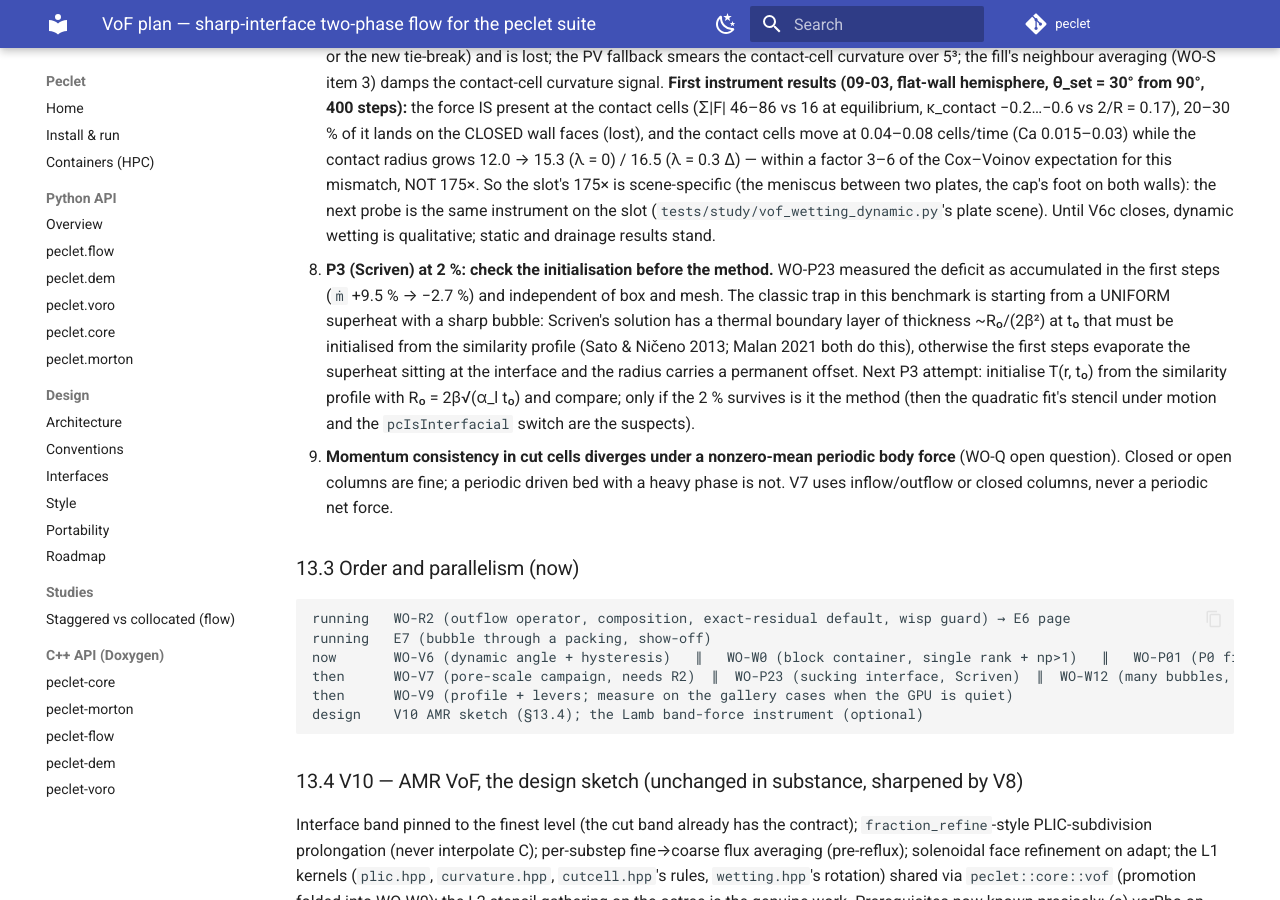
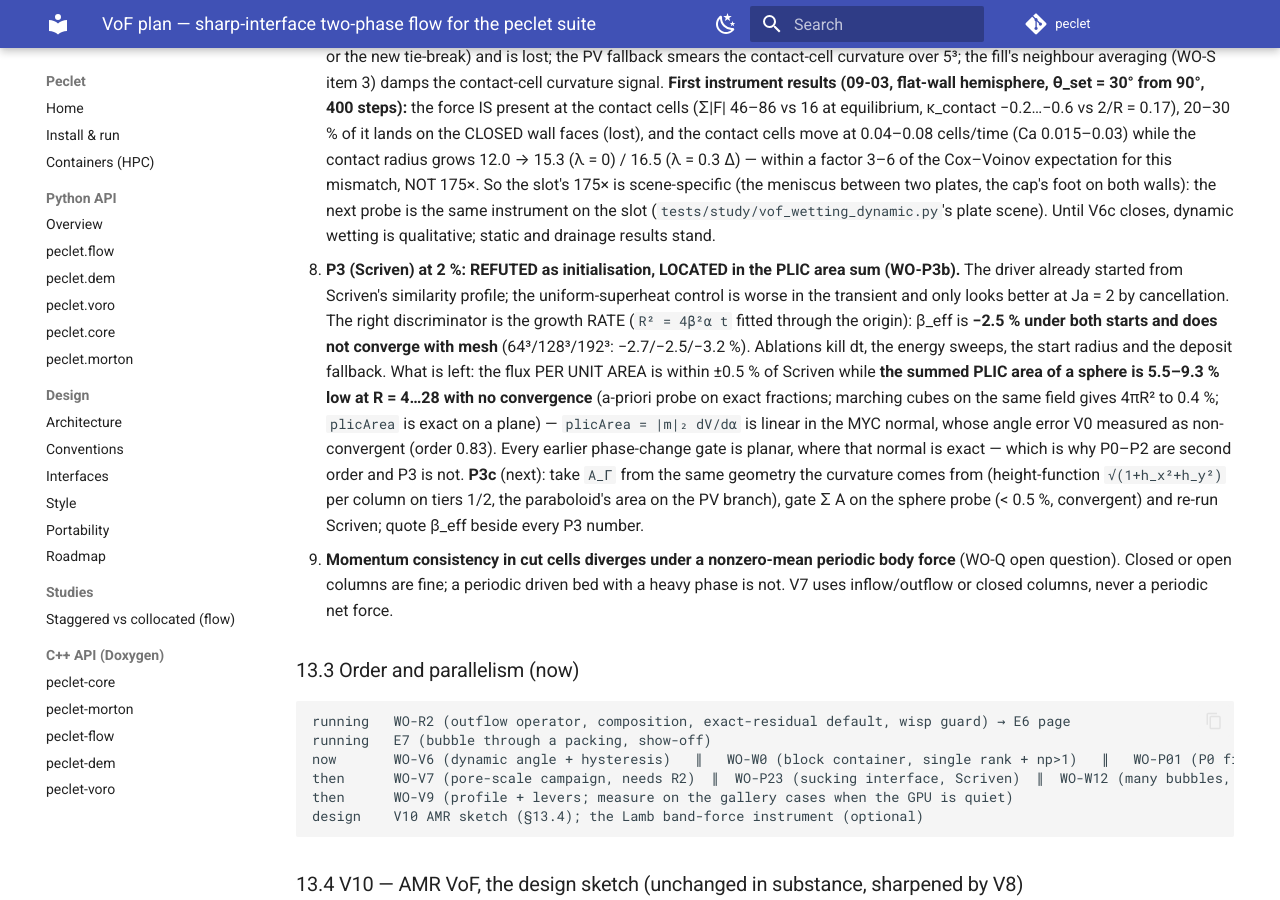
Before and after one commit to computational-chemical-engineering/peclet, an MkDocs documentation site: the page built from docs/VOF_PLAN.md, in a window 1280 px wide and 900 px high, scrolled down 24064 px. Built offline with MkDocs 1.6.1 and Material for MkDocs 9.7.7, drawn with Linux system fonts in a browser that asks for light colours; comment, search, counter and statistics services are not loaded.

Commit message:
flow -> 4d4c95d: WO-P3b (Scriven init refuted; deficit = PLIC area sum on curved interfaces); plan §13 item 8 rewritten
Co-Authored-By: Claude Fable 5.1 <noreply@anthropic.com>
Claude-Session: https://claude.ai/code/session_01Qa1K4Gwa3HaM7hQMg4qLqX

```diff
--- a/docs/VOF_PLAN.md
+++ b/docs/VOF_PLAN.md
@@ -1135,15 +1135,21 @@ gates, twice-failed gates escalate.
    (the meniscus between two plates, the cap's foot on both walls): the next probe is the same
    instrument on the slot (`tests/study/vof_wetting_dynamic.py`'s plate scene). Until V6c
    closes, dynamic wetting is qualitative; static and drainage results stand.
-8. **P3 (Scriven) at 2 %: check the initialisation before the method.** WO-P23 measured the
-   deficit as accumulated in the first steps (`ṁ` +9.5 % → −2.7 %) and independent of box and
-   mesh. The classic trap in this benchmark is starting from a UNIFORM superheat with a sharp
-   bubble: Scriven's solution has a thermal boundary layer of thickness ~R₀/(2β²) at t₀ that
-   must be initialised from the similarity profile (Sato & Ničeno 2013; Malan 2021 both do
-   this), otherwise the first steps evaporate the superheat sitting at the interface and the
-   radius carries a permanent offset. Next P3 attempt: initialise T(r, t₀) from the similarity
-   profile with R₀ = 2β√(α_l t₀) and compare; only if the 2 % survives is it the method (then
-   the quadratic fit's stencil under motion and the `pcIsInterfacial` switch are the suspects).
+8. **P3 (Scriven) at 2 %: REFUTED as initialisation, LOCATED in the PLIC area sum (WO-P3b).**
+   The driver already started from Scriven's similarity profile; the uniform-superheat control
+   is worse in the transient and only looks better at Ja = 2 by cancellation. The right
+   discriminator is the growth RATE (`R² = 4β²α t` fitted through the origin): β_eff is
+   **−2.5 % under both starts and does not converge with mesh** (64³/128³/192³: −2.7/−2.5/−3.2 %).
+   Ablations kill dt, the energy sweeps, the start radius and the deposit fallback. What is
+   left: the flux PER UNIT AREA is within ±0.5 % of Scriven while **the summed PLIC area of a
+   sphere is 5.5–9.3 % low at R = 4…28 with no convergence** (a-priori probe on exact fractions;
+   marching cubes on the same field gives 4πR² to 0.4 %; `plicArea` is exact on a plane) —
+   `plicArea = |m|₂ dV/dα` is linear in the MYC normal, whose angle error V0 measured as
+   non-convergent (order 0.83). Every earlier phase-change gate is planar, where that normal
+   is exact — which is why P0–P2 are second order and P3 is not. **P3c** (next): take `A_Γ`
+   from the same geometry the curvature comes from (height-function `√(1+h_x²+h_y²)` per
+   column on tiers 1/2, the paraboloid's area on the PV branch), gate Σ A on the sphere probe
+   (< 0.5 %, convergent) and re-run Scriven; quote β_eff beside every P3 number.
 9. **Momentum consistency in cut cells diverges under a nonzero-mean periodic body force**
    (WO-Q open question). Closed or open columns are fine; a periodic driven bed with a heavy
    phase is not. V7 uses inflow/outflow or closed columns, never a periodic net force.
```
